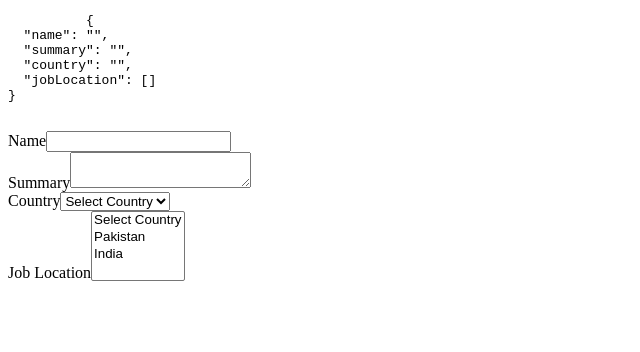
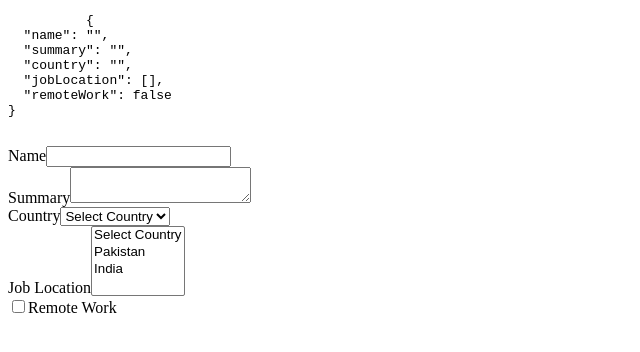
Before and after one commit to devlivewir/vue-initial, a Vue app: page / in a window 1280 px wide. Shown: the top 352 px of the page, without its empty margins (0-640 px from the left). Built offline with nearby package versions, Linux system fonts and the light colour scheme.

Commit message:
form handling

```diff
--- a/src/App.vue
+++ b/src/App.vue
@@ -14,7 +14,7 @@
 
         <div>
           <label for="summary">Summary</label>
-          <textarea id="summary" v-model="formValues.summary"/>
+          <textarea id="summary" v-model="formValues.summary" />
         </div>
 
         <div>
@@ -34,9 +34,15 @@
             <option value="India">India</option>
           </select>
         </div>
+
+        <div>
+          <input type="checkbox" id="remoteWork" v-model="formValues.remoteWork">
+          <label for="remoteWork">Remote Work</label>
+        </div>
       </form>
     </template>
   </div>
+
 </template>
 
 <script>
@@ -47,9 +53,10 @@ export default {
     return {
       formValues: {
         name: '',
-        'summary':'',
-        'country':'',
-        'jobLocation':[]
+        'summary': '',
+        'country': '',
+        'jobLocation': [],
+        'remoteWork': false
       }
     }
   }
```
